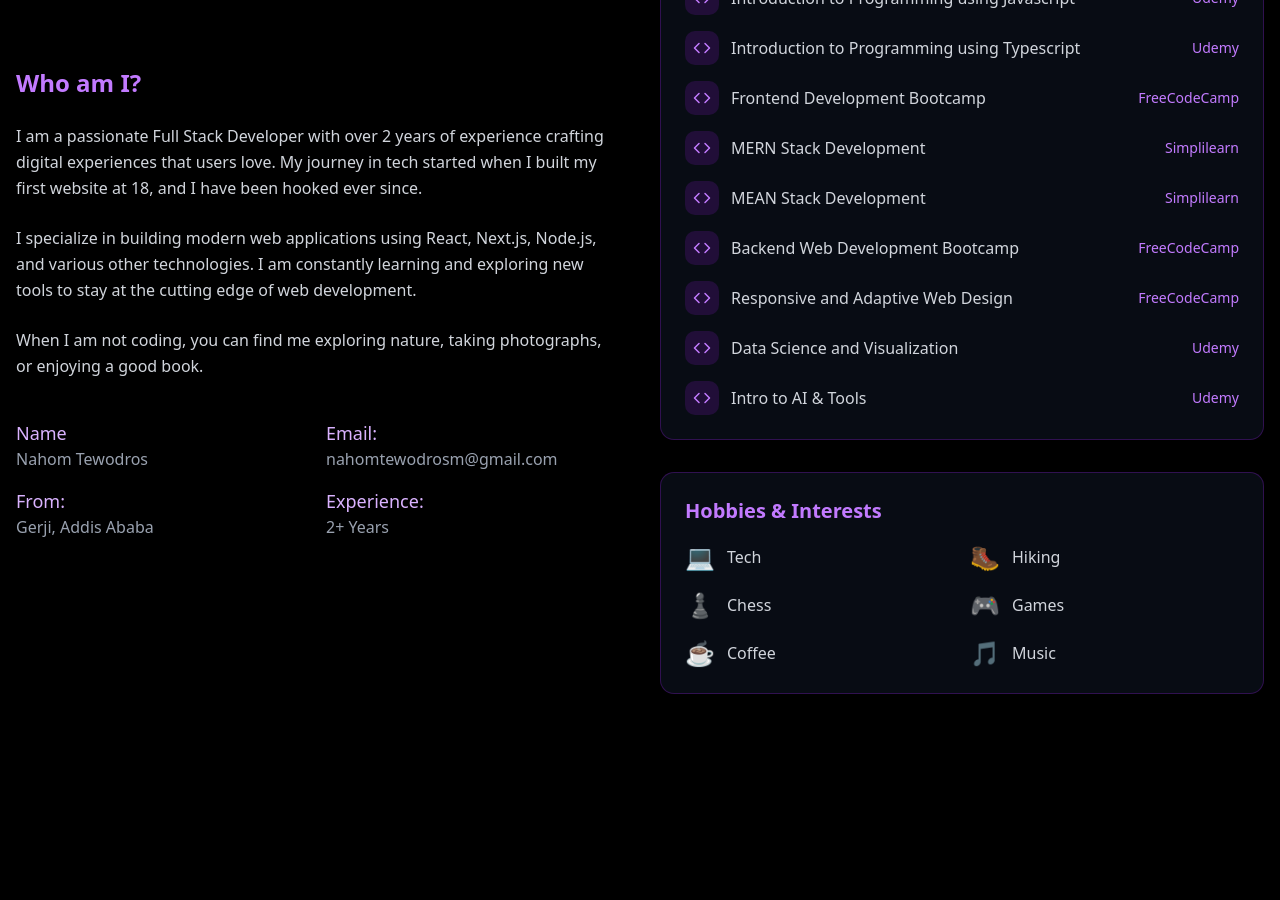
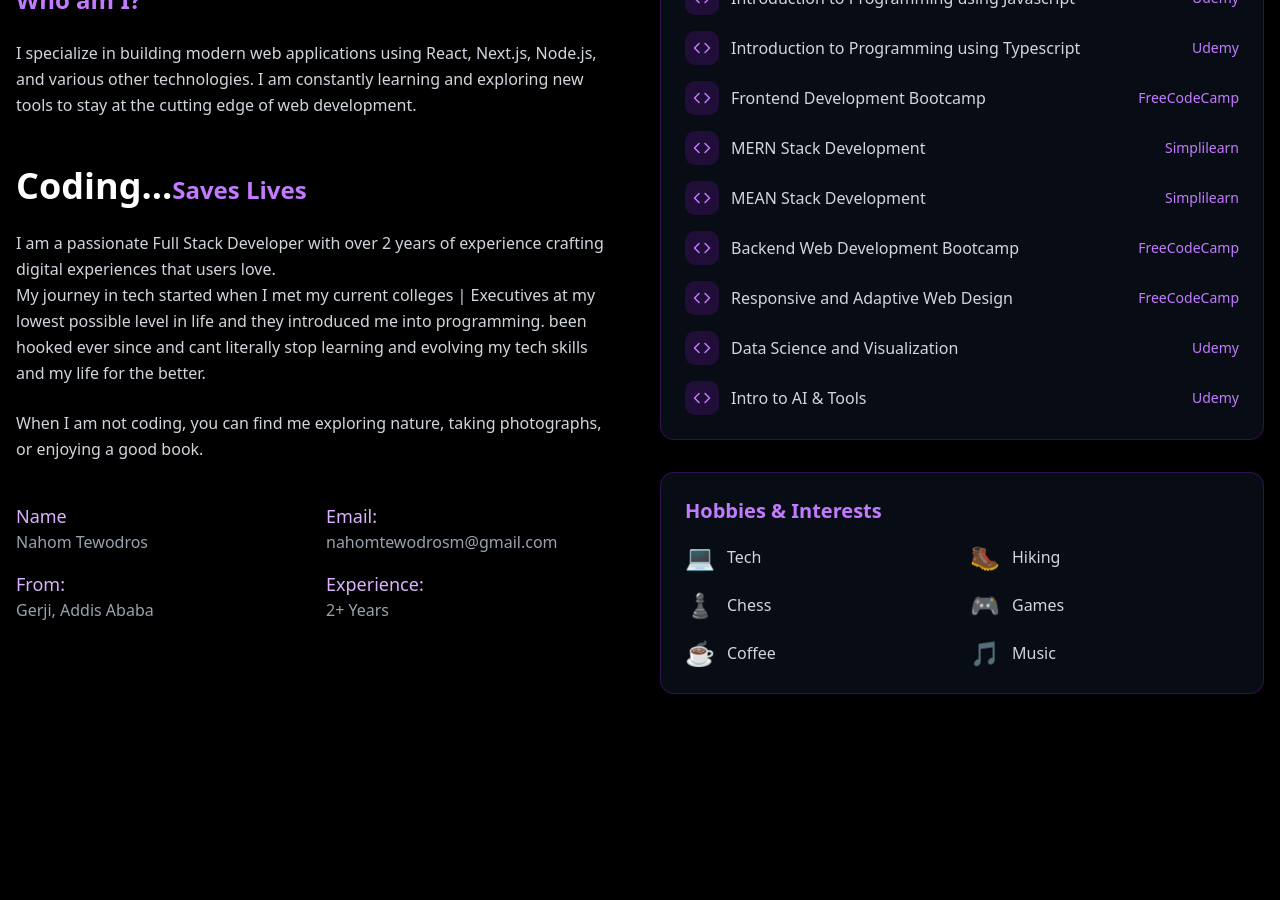
Before and after one commit to Nahomtewodros101/Nahom, a Next.js app: page / in a window 1280 px wide. Shown: the part 1180-2080 px from the top of the page. Built offline with nearby package versions, Linux system fonts and the light colour scheme.

Commit message:
bemekera debugg arekugn

```diff
--- a/app/page.tsx
+++ b/app/page.tsx
@@ -542,16 +542,26 @@ const About = ({ ref }: AboutProps) => {
               Who am I?
             </h3>
             <p className="text-gray-300 leading-relaxed">
-              I am a passionate Full Stack Developer with over 2 years of
-              experience crafting digital experiences that users love. My
-              journey in tech started when I built my first website at 18, and I
-              have been hooked ever since.
-            </p>
-            <p className="text-gray-300 leading-relaxed">
               I specialize in building modern web applications using React,
               Next.js, Node.js, and various other technologies. I am constantly
               learning and exploring new tools to stay at the cutting edge of
               web development.
+            </p>
+            <br />
+            <p className="text-2xl font-semibold text-purple-400 ">
+              <span className="text-white  font-extrabold text-4xl ">
+                Coding...
+              </span>
+              Saves Lives
+            </p>
+            <p className="text-gray-300 leading-relaxed">
+              I am a passionate Full Stack Developer with over 2 years of
+              experience crafting digital experiences that users love. <br />
+              My journey in tech started when I met my current colleges |
+              Executives at my lowest possible level in life and they introduced
+              me into programming. been hooked ever since and cant literally
+              stop learning and evolving my tech skills and my life for the
+              better.
             </p>
             <p className="text-gray-300 leading-relaxed">
               When I am not coding, you can find me exploring nature, taking
```
